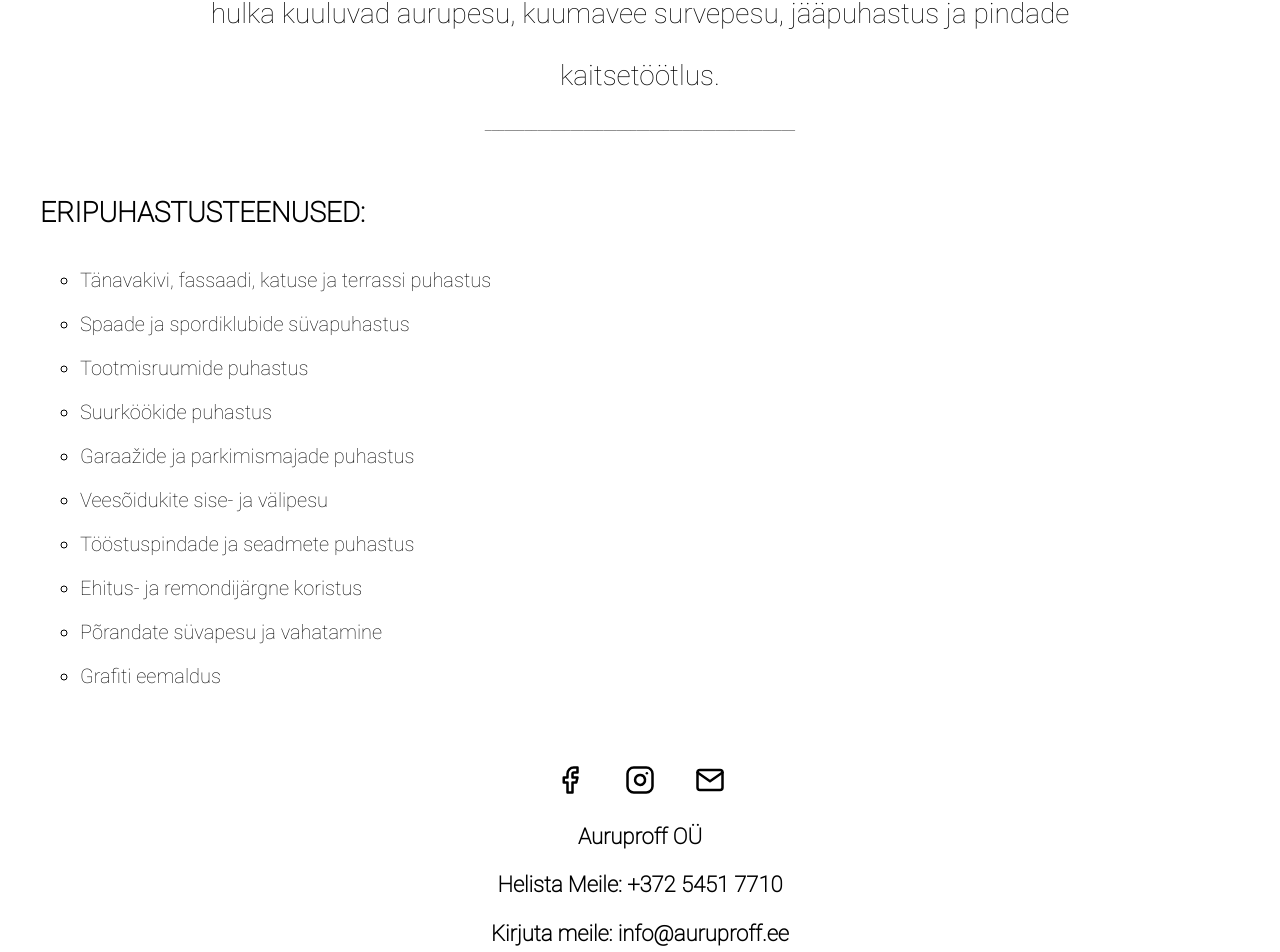
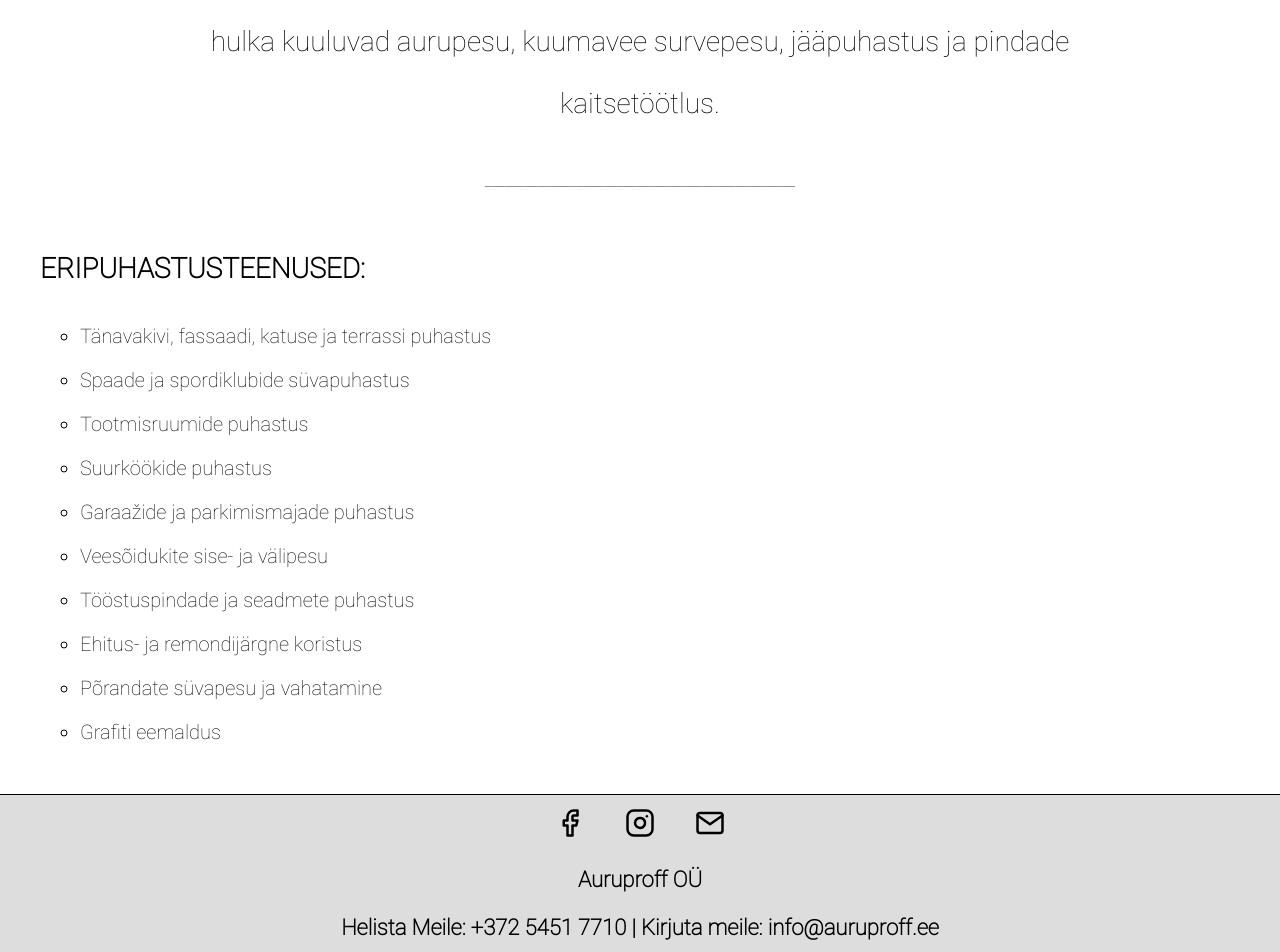
Before and after one commit to andrikaljumae/Auruproff, a React (Create React App) app: page / in a window 1280 px wide. Shown: the part 1111-2063 px from the top of the page. Built offline with nearby package versions, Linux system fonts and the light colour scheme.

Commit message:
simple footer design

```diff
--- a/src/components/Footer.js
+++ b/src/components/Footer.js
@@ -8,8 +8,7 @@ function Footer() {
             <div className="footer">
                 <Icons />
                 <b>Auruproff OÜ</b>
-                <b>Helista Meile: +372 5451 7710</b>
-                <b>Kirjuta meile: info@auruproff.ee</b>
+                <b>Helista Meile: +372 5451 7710 | Kirjuta meile: info@auruproff.ee</b>
             </div>
         </div>
     )
--- a/src/styles/App.css
+++ b/src/styles/App.css
@@ -1,5 +1,4 @@
 * {
-  margin: 0;
   padding: 0;
   line-height: 2.2;
 }
--- a/src/styles/Footer.css
+++ b/src/styles/Footer.css
@@ -1,11 +1,27 @@
+
+@font-face {
+    font-family: 'Roboto-thin';
+    src: url('../fonts/Roboto-Thin.ttf');
+  }
+
 .footer {
+    font-family: Roboto-thin;
     position: relative;
     font-family: Roboto-thin;
     font-size: 22px;
     display: flex;
-    padding-top: 3em;
     bottom: 0;
     width: 100%;
     text-align: center;
     flex-direction: column;
+    margin-top: 12px;
+
 }
+
+.footer-wrapper {
+    background-color:#DDDDDD;
+    margin-top: 40px;
+    border-top: 1px solid #000;
+    border-bottom: 1px solid #000;
+    justify-content: center;
+}
```
